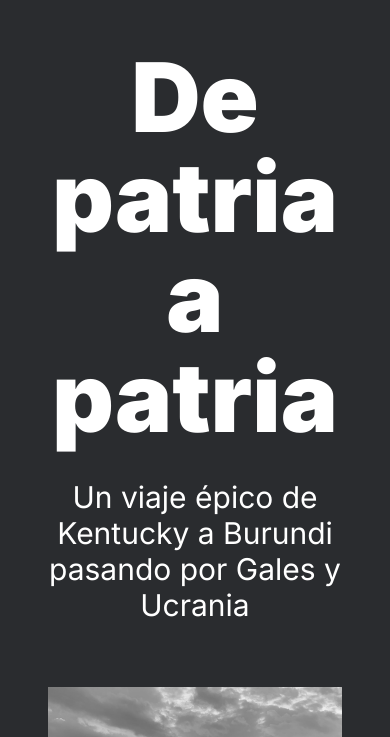
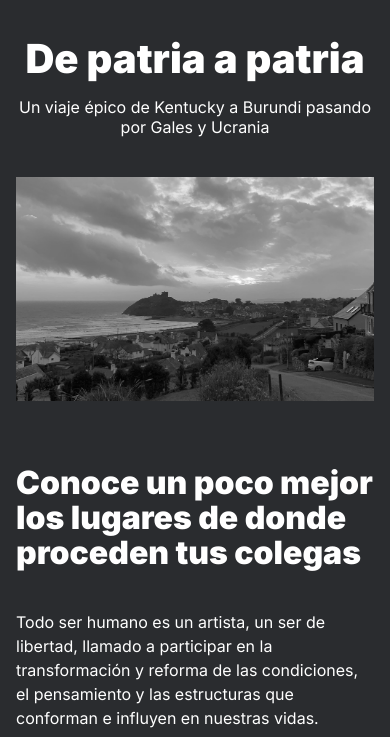
Before and after one commit to felixsdem/web_project_homeland, a plain HTML site: page index.html in a window 390 px wide. Shown: the part 107-844 px from the top of the page. Drawn offline with nearby package versions, Linux system fonts and the light colour scheme; files whose address does not match are found by name.

Commit message:
fmore errors

```diff
--- a/blocks/intro.css
+++ b/blocks/intro.css
@@ -23,3 +23,32 @@
   font-size: 16px;
   line-height: 26px;
 }
+
+@media screen and (max-width: 1024px) {
+  .intro {
+    margin-top: 88px;
+    padding: 0 24px;
+  }
+
+  .intro__title {
+    font-size: 45px;
+    line-height: 49px;
+  }
+}
+
+@media screen and (max-width: 544px) {
+  .intro {
+    margin-top: 64px;
+    padding: 0 16px;
+  }
+
+  .intro__title {
+    font-size: 32px;
+    line-height: 35px;
+  }
+
+  .intro__text,
+  .intro__author {
+    line-height: 24px;
+  }
+}
--- a/blocks/lead.css
+++ b/blocks/lead.css
@@ -24,3 +24,36 @@
   width: 100%;
   display: block;
 }
+
+@media screen and (max-width: 1024px) {
+  .lead {
+    padding: 50px 24px 0;
+  }
+
+  .lead__title {
+    font-size: 72px;
+    line-height: 76px;
+  }
+
+  .lead__subtitle {
+    font-size: 24px;
+    line-height: 28px;
+  }
+}
+
+@media screen and (max-width: 544px) {
+  .lead {
+    padding: 40px 16px 0;
+  }
+
+  .lead__title {
+    font-size: 40px;
+    line-height: 44px;
+  }
+
+  .lead__subtitle {
+    margin: 16px auto 40px;
+    font-size: 16px;
+    line-height: 20px;
+  }
+}
```
